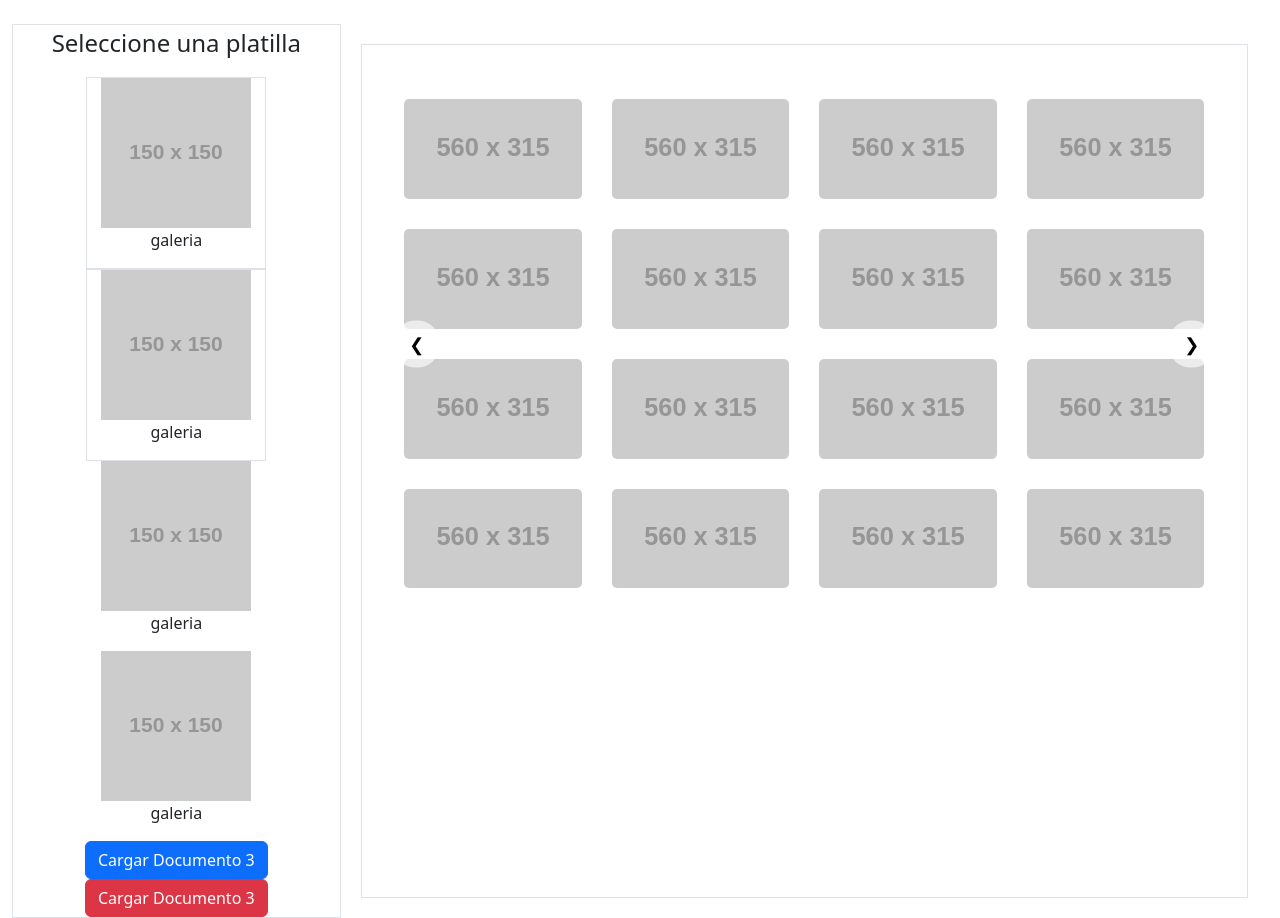
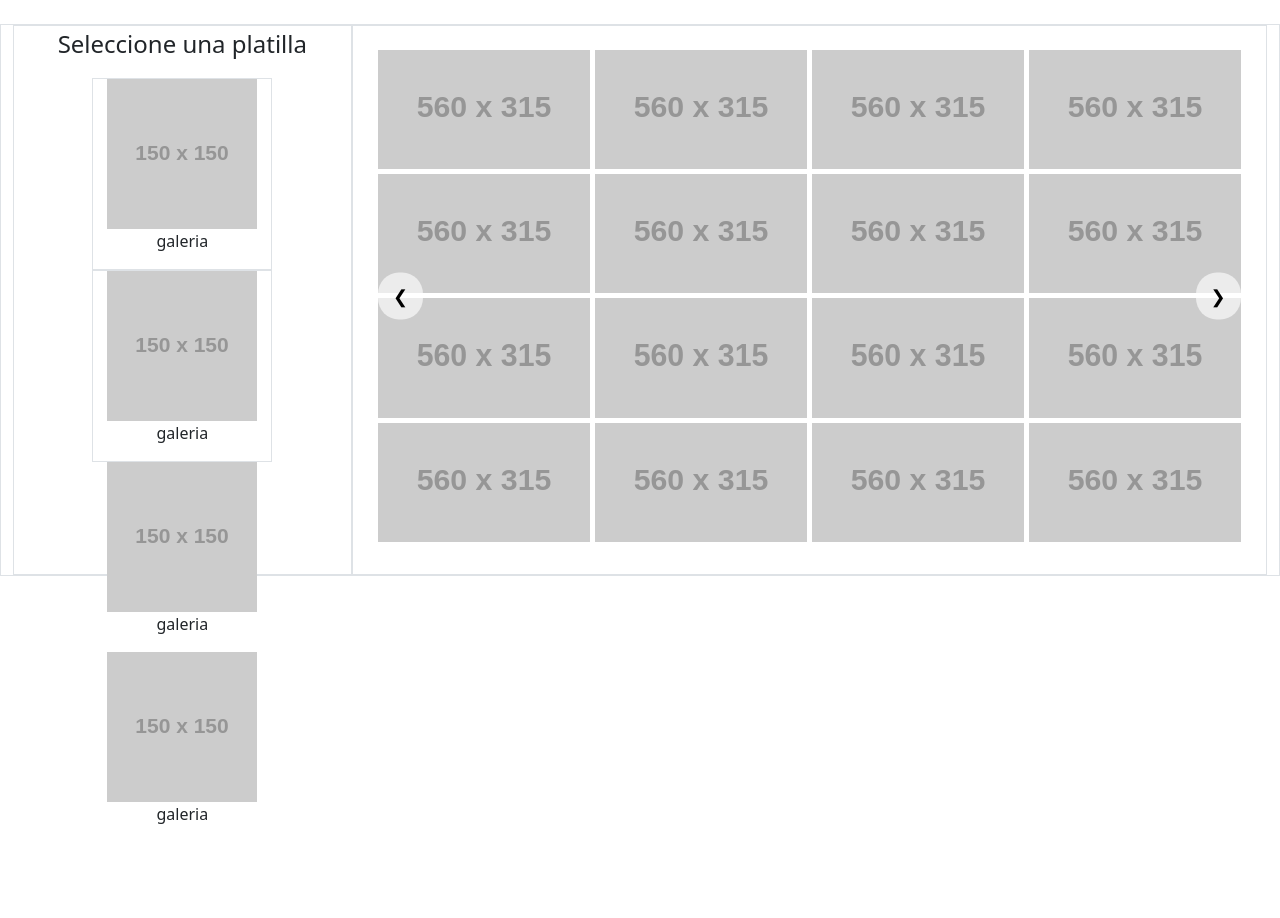
Before and after one commit to YordyHc/Creador_widgets_youtube, a PHP site: page / in a window 1280 px wide. After the commit the page ends 824 px from the top, so only its background shows below. Run offline with PHP 8.4, Linux system fonts and the light colour scheme; grey boxes labelled with a size stand in for pictures from a placeholder-image service; some libraries are stand-ins or nearby versions.

Commit message:
reafactor: mejorar la base de index

```diff
--- a/app/Vista/index.php
+++ b/app/Vista/index.php
@@ -4,49 +4,52 @@
     <meta charset="UTF-8">
     <meta name="viewport" content="width=device-width, initial-scale=1.0">
     <link rel="stylesheet" href="/creacion_widgets_youtube/style/index.css">
-    <link rel="stylesheet" href="/creacion_widgets_youtube/style/widget_2.css">
-    <link rel="stylesheet" href="/creacion_widgets_youtube/style/widget_3.css">
-    <link rel="stylesheet" href="/creacion_widgets_youtube/style/widget_4.css">
     <title>Gallery Youtube</title>
-    <style>
-    /* Estilos básicos */
-    .muestras{
-      margin: 20px;
-      padding: 20px;
-      border: 1px solid #ddd;
-    }
-  </style>
 </head>
 <body><br>
-    <div class="ven_2 container-fluid rounded-4">
+    <div class="ven_2 container-fluid border">
         <div class="opciones container border ">
             <div class="head_opcion container">
                 <p>Seleccione una platilla</p>
             </div>
-            <div class="opcion container border">
+            <div class="opcion container border" onclick="cargarWidget1()">
                 <img src="https://placehold.co/150x150" class="img-fluid" alt="opcion_1">
                 <p>galeria</p>
             </div>
-            <div class="opcion container border" >
+            <div class="opcion container border" onclick="cargarWidget2()">
                 <img src="https://placehold.co/150x150/aa0000/FFF" class="img-fluid" alt="opcion_2">
                 <p>galeria</p>
             </div>
-            <div class="opcion container">
+            <div class="opcion container" onclick="cargarWidget3()">
                 <img src="https://placehold.co/150x150/aacc00/FFF"  class="img-fluid" alt="opcion_3">
                 <p>galeria</p>
             </div>
-            <div class="opcion container">
+            <div class="opcion container" onclick="cargarWidget4()">
                 <img src="https://placehold.co/150x150/ecac00/000" class="img-fluid" alt="opcion_4">
                 <p>galeria</p>
             </div>
-            <button class="btn btn-primary" onclick="cargarWidget3()">Cargar Documento 3</button>
-            <button class="btn btn-danger" onclick="cargarWidget4()">Cargar Documento 3</button>
         </div>
         <div class="muestras container border" id="muestras">
-
         </div>
     </div>
     <script>
+        function cargarWidget1() {
+            fetch('app/Vista/widget_1.php')
+            .then(response => {
+                if (!response.ok) {
+                    throw new Error('Error en la carga del archivo');
+                }
+                return response.text();
+            })
+            .then(data => {
+                document.getElementById('muestras').innerHTML = data;
+                // Volver a asociar los eventos después de cargar el nuevo contenido
+                agregarEventos();
+            })
+            .catch(error => {
+                console.error(error);
+            });
+        }
         // Función para cargar el Documento 2
         function cargarWidget2() {
         fetch('app/Vista/widget_2.php')
--- a/app/Vista/widget_2.php
+++ b/app/Vista/widget_2.php
@@ -24,6 +24,7 @@ $videos = json_encode($responses);
 <head>
     <meta charset="UTF-8">
     <meta name="viewport" content="width=device-width, initial-scale=1.0">
+    <link rel="stylesheet" href="/creacion_widgets_youtube/style/widget_2.css">
     <title>Widget Carrusel</title>
 </head>
 <body><br>
--- a/style/index.css
+++ b/style/index.css
@@ -1,15 +1,16 @@
 .ven_2 {
   display: flex;
+}
+.opciones {
+  display: flex;
+  width: 27%;
+  height: 550px;
+  justify-content: center;
+  flex-wrap: wrap;
 }
 .head_opcion {
   text-align: center;
   font-size: 24px;
-}
-.opciones {
-  display: flex;
-  width: 27%;
-  justify-content: center;
-  flex-wrap: wrap;
 }
 .opcion {
   width: 180px;
@@ -19,4 +20,6 @@
 
 .muestras {
   width: 73%;
+  height: 550px;
+  overflow-y: scroll;
 }
```
Also changed, not shown: app/Vista/widget_1.php (added).
